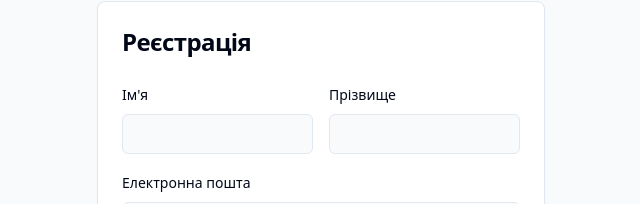
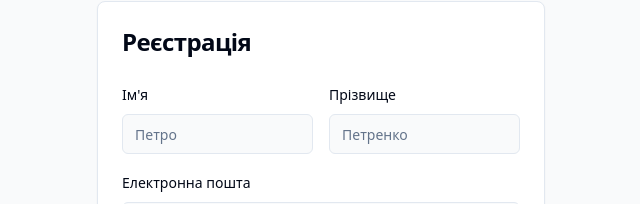
Before and after one commit to fyurchik/CodeCon, a React (Vite) app in the folder client/: page /auth/register in a window 1280 px wide. Shown: the part 84-288 px from the top of the page, without its empty margins (319-959 px from the left). Built offline with nearby package versions, Linux system fonts and the light colour scheme.

Commit message:
Added placeholders

```diff
--- a/client/src/routes/auth/register.tsx
+++ b/client/src/routes/auth/register.tsx
@@ -45,7 +45,7 @@ const Page = () => {
                                     <FormItem>
                                         <FormLabel>Ім&apos;я</FormLabel>
                                         <FormControl>
-                                            <Input placeholder="" {...field} />
+                                            <Input placeholder="Петро" {...field} />
                                         </FormControl>
                                         <FormMessage />
                                     </FormItem>
@@ -58,7 +58,7 @@ const Page = () => {
                                     <FormItem>
                                         <FormLabel>Прізвище</FormLabel>
                                         <FormControl>
-                                            <Input placeholder="" {...field} />
+                                            <Input placeholder="Петренко" {...field} />
                                         </FormControl>
                                         <FormMessage />
                                     </FormItem>
```
